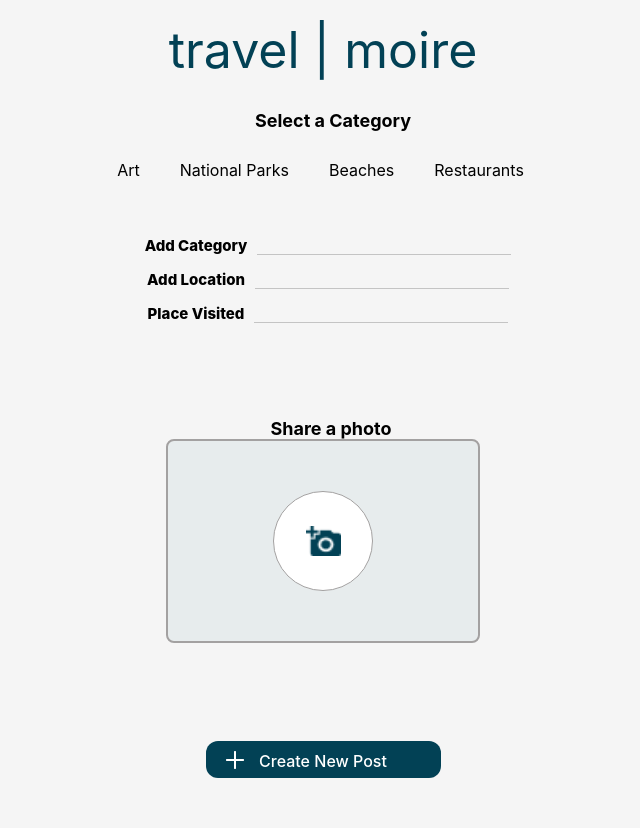
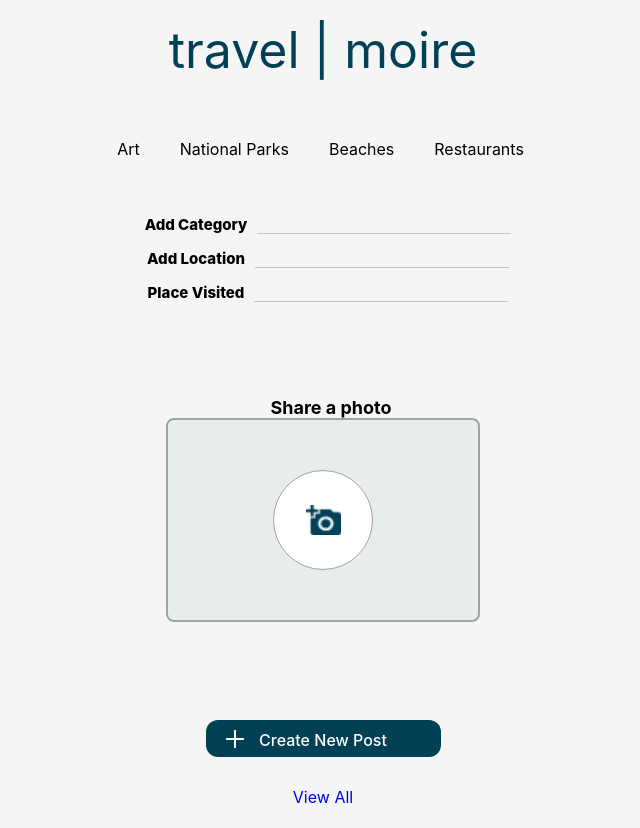
Before and after one commit to Chyannetech/TravelMoire-Frontend, a React (Create React App) app: page /create in a window 1280 px wide. Shown: the whole page, without its empty margins (317-957 px from the left). After the commit the page ends 807 px from the top, so only its background shows below. Built offline with nearby package versions, Linux system fonts and the light colour scheme.

Commit message:
Add Show Button

```diff
--- a/src/components/EntryList.jsx
+++ b/src/components/EntryList.jsx
@@ -1,5 +1,4 @@
 import React from "react";
-import {  Link } from "react-router-dom";
 import "../style/entryList.css";
 
 function EntryList(props) {
@@ -28,6 +27,6 @@
       return <h3>No entries yet</h3>;
     }
   };
-  return <div>{displayEntries(props)}</div>;
+  return <div className="showPage">{displayEntries(props)}</div>;
 }
 export default EntryList;
--- a/src/pages/Create.jsx
+++ b/src/pages/Create.jsx
@@ -1,5 +1,5 @@
 import React, { useState } from "react";
-import { Link } from "react-router-dom"
+import { Link } from "react-router-dom";
 import axios from "axios";
 import "../style/create.css";
 
@@ -34,9 +34,7 @@
      <Link style={{textDecoration: 'none'}} to="/Home">
       <div className="title">travel | moire</div>
       </Link>
-
       <div></div>
-      <div className="selectCategory">Select a Category</div>
       <div className="categories2">
         <ul>Art</ul>
         <ul>National Parks</ul>
@@ -85,6 +83,9 @@
         <div className="travelPic">
           <div className="cameraimg"> </div>
           <div className="createNew2"onClick={()=>handleSubmit()} >Create New Post</div>
+          <Link style={{textDecoration: 'none'}} to="/Show">
+      <div className="viewMore">View All</div>
+      </Link>
         </div>
       </div>
     </div>
--- a/src/pages/Show.jsx
+++ b/src/pages/Show.jsx
@@ -43,7 +43,7 @@
     <Link style={{textDecoration: 'none'}} to="/Home">
     <div className="titleShow">travel | moire</div>
     </Link>
-      <EntryList entries={entries} />
+    <EntryList entries={entries} />
     </div>
   );
 }
--- a/src/style/create.css
+++ b/src/style/create.css
@@ -8,20 +8,13 @@
   margin-bottom: 50px;
 }
 
-.selectCategory {
-  font-weight: bolder;
-  font-size: large;
-  text-align: center;
-  margin-left: 20px;
-  margin-bottom: 20px;
-  padding-top: 30px;
-}
 
 .categories2 {
   display: flex;
   justify-content: center;
   margin-top: -7px;
   margin-right: 45px;
+  padding-top: 50px;
 
 }
 
@@ -150,4 +143,17 @@
   padding-top: 10px;
   margin-top: 150px;
   margin-bottom: 50px;
+  cursor: pointer;
+  transition: 0.2s all
 }
+
+.createNew2:active {
+  transform: scale(0.98);
+}
+
+.viewMore {
+  margin-top: -20px;
+  text-decoration: none;
+  color: inherit;
+
+}
--- a/src/style/entryList.css
+++ b/src/style/entryList.css
@@ -48,3 +48,7 @@
     width: 15px;
     margin-top: 10px;
 }
+
+.showPage {
+    padding-bottom: 20px;
+}
```
